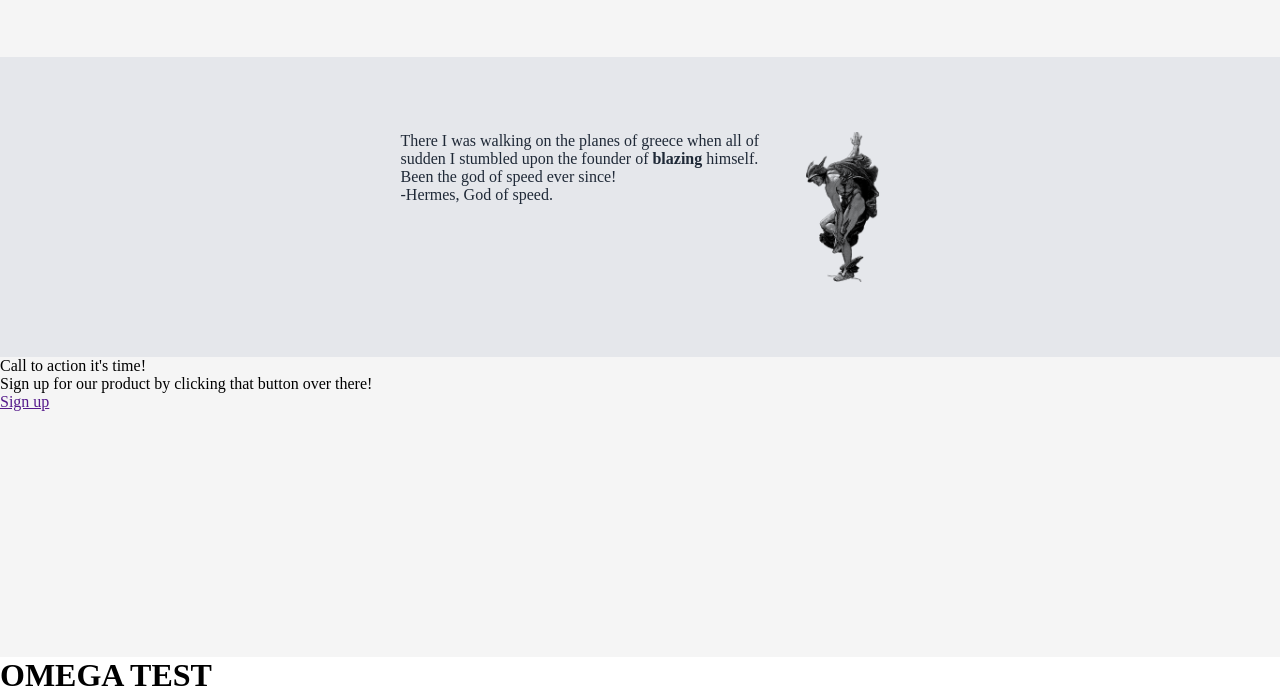
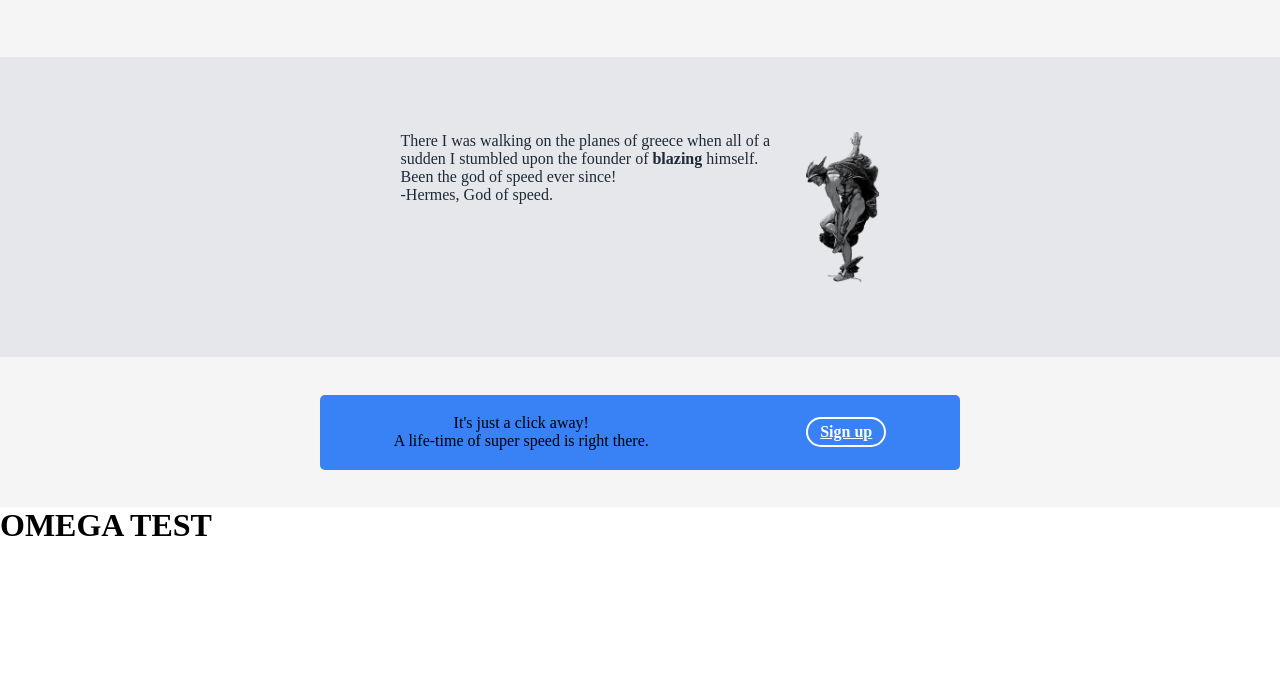
Before and after one commit to Visktor/First-Website, a plain HTML site: page Index.html in a window 1280 px wide. Shown: the part 603-1297 px from the top of the page. After the commit the page ends 1147 px from the top, so only its background shows below. Drawn offline with Linux system fonts and the light colour scheme; some icons are missing.

Commit message:
Finish the image boxes and add the last signup

```diff
--- a/Index.html
+++ b/Index.html
@@ -98,7 +98,7 @@
       </section>
       <section class="sec3">
         <blockquote>
-          There I was walking on the planes of greece when all of sudden I stumbled
+          There I was walking on the planes of greece when all of a sudden I stumbled
           upon the founder of <strong>blazing</strong> himself. Been the god of speed ever since! <br />
           <span>-Hermes, God of speed.</span>
         </blockquote>
@@ -107,13 +107,15 @@
       <section class="sec4">
         <div class="call">
           <p>
-            Call to action it's time! <br />
-            Sign up for our product by clicking that button over there!
+            It's just a click away! <br />
+            A life-time of super speed is right there.
           </p>
+          <div class="sign2">
           <a href="">Sign up</a>
+        </div>
         </div>
       </section>
     </main>
-    <div><h1>OMEGA TEST</h1></div>
+    <footer><div><h1>OMEGA TEST</h1></div></footer>
   </body>
 </html>
--- a/Styles.css
+++ b/Styles.css
@@ -24,6 +24,7 @@ main{
     height: 60px;
     color: #ff9747;;
     font-size: 32px;
+    gap:15px;
     font-family: Impact, 'Haettenschweiler', 'Arial Narrow Bold', sans-serif;
 }
 
@@ -152,6 +153,7 @@ i{
 .box-image{
     max-height:100%;
     width: 100%;
+    height: 100%;
     border-radius: 15%;
 }
 
@@ -186,6 +188,32 @@ blockquote{
 
 .sec4{
     display: flex;
+    justify-content: center;
+    align-items: center;
     background-color: whitesmoke;
-    height: 300px;
+    height: 150px;
 }
+
+.call{
+    display: flex;
+    align-items: center;
+    justify-content: space-around;
+    text-align: center;
+    border-radius:5px;
+    width: 50%;
+    height: 50%;
+    gap:10px;
+    background-color: #3882f6;
+}
+
+.sign2 a{
+    display: flex;
+    align-items: center;
+    justify-content: center;
+    height:30px;
+    width:80px;
+    border-radius: 20px;
+    border: 2px solid white;
+    color: white;
+    font-weight: bolder;
+}
```
